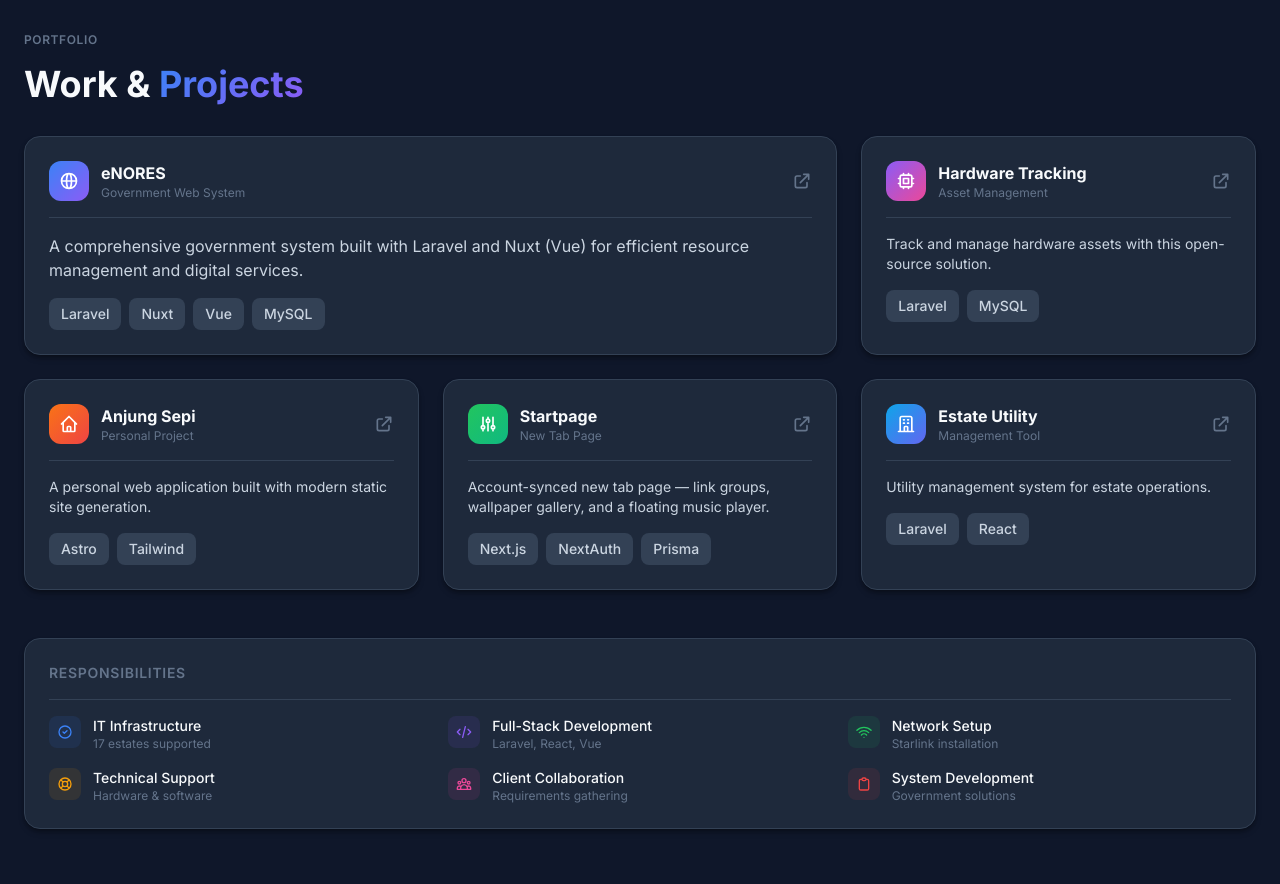
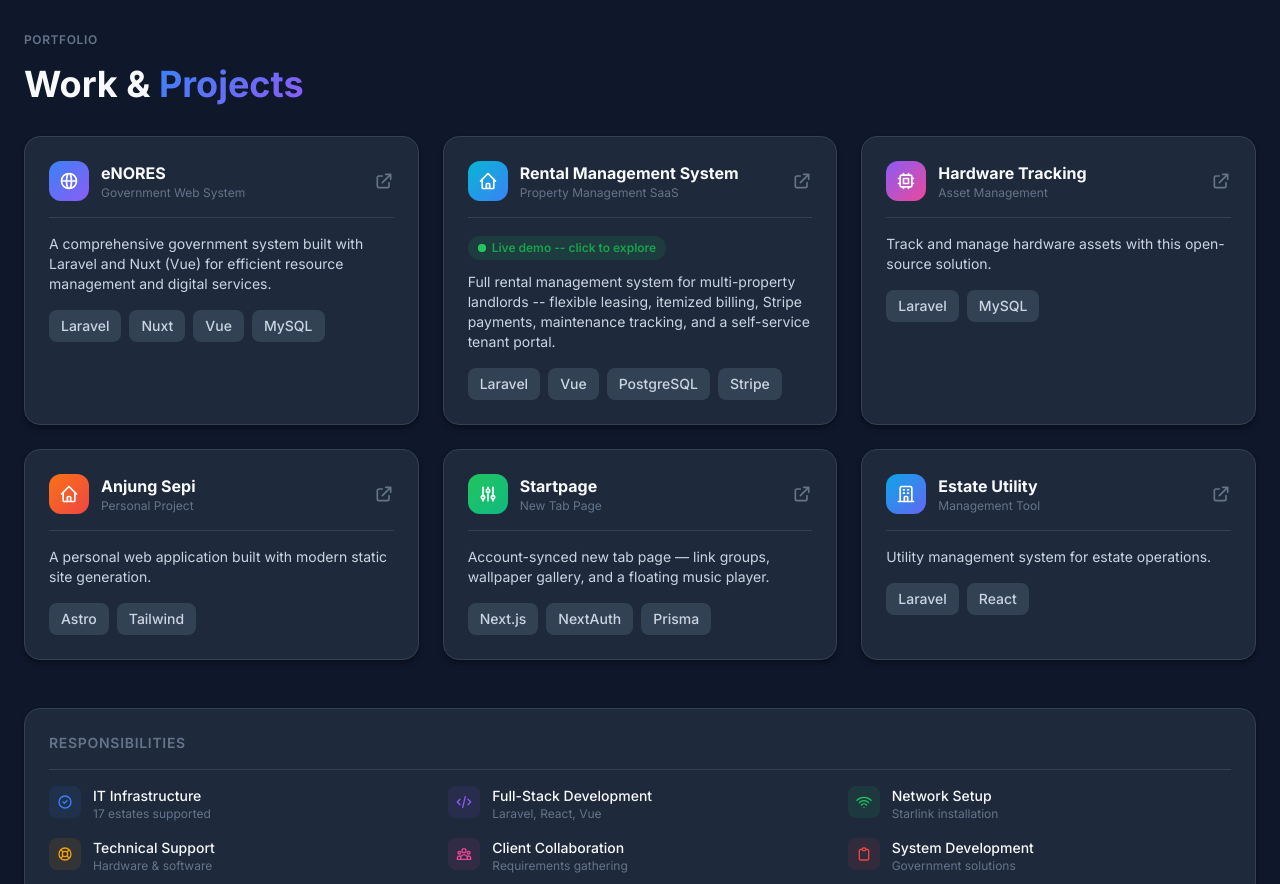
Before and after one commit to YsinHsim/yasinhassim, an Astro site: page /portfolio in a window 1280 px wide. Shown: the part 2260-3144 px from the top of the page. Built offline with nearby package versions, Linux system fonts and the light colour scheme; Astro itself is replaced by a stand-in of ours.

Commit message:
Add Rental Management System project card, unfeature eNORES to fix grid
Adding the new card as a regular-sized widget alongside eNORES's featured
2-column span left the grid at 7 width-units, which doesn't divide evenly
into the 3-column layout -- produced a lopsided row and an orphaned card.
Dropping eNORES's featured span brings all 6 cards to equal width (6 units),
restoring a clean, evenly-divided grid.

The new card links to the live rental-management demo and carries a
pulsing "Live demo" badge to invite click-through.

Co-Authored-By: Claude Sonnet 5 <noreply@anthropic.com>
Claude-Session: https://claude.ai/code/session_01W4if1ZcYwtPyd7byjKM45h

```diff
--- a/src/components/Projects.astro
+++ b/src/components/Projects.astro
@@ -11,8 +11,8 @@
     <!-- Projects Grid -->
     <div class="grid grid-cols-1 md:grid-cols-2 lg:grid-cols-3 gap-6 mb-12">
 
-      <!-- eNORES (Featured) -->
-      <a href="https://enores.jtksabah.gov.my/" target="_blank" class="widget md:col-span-2 p-6 group cursor-pointer">
+      <!-- eNORES -->
+      <a href="https://enores.jtksabah.gov.my/" target="_blank" class="widget p-6 group cursor-pointer">
         <div class="widget-header">
           <div class="flex items-center gap-3">
             <div class="w-10 h-10 rounded-xl flex items-center justify-center bg-gradient">
@@ -29,7 +29,7 @@
             <path stroke-linecap="round" stroke-linejoin="round" stroke-width="2" d="M10 6H6a2 2 0 00-2 2v10a2 2 0 002 2h10a2 2 0 002-2v-4M14 4h6m0 0v6m0-6L10 14"/>
           </svg>
         </div>
-        <p class="mb-4 text-secondary">
+        <p class="text-sm mb-4 text-secondary">
           A comprehensive government system built with Laravel and Nuxt (Vue) for efficient resource management and digital services.
         </p>
         <div class="flex flex-wrap gap-2">
@@ -37,6 +37,42 @@
           <span class="skill-badge">Nuxt</span>
           <span class="skill-badge">Vue</span>
           <span class="skill-badge">MySQL</span>
+        </div>
+      </a>
+
+      <!-- Rental Management System -->
+      <a href="https://rental-management-t65r.onrender.com" target="_blank" class="widget p-6 group cursor-pointer">
+        <div class="widget-header">
+          <div class="flex items-center gap-3">
+            <div class="w-10 h-10 rounded-xl flex items-center justify-center" style="background: linear-gradient(135deg, #06b6d4 0%, #3b82f6 100%);">
+              <svg class="w-5 h-5 text-white" fill="none" stroke="currentColor" viewBox="0 0 24 24">
+                <path stroke-linecap="round" stroke-linejoin="round" stroke-width="2" d="M3 12l2-2m0 0l7-7 7 7M5 10v10a1 1 0 001 1h3m10-11l2 2m-2-2v10a1 1 0 01-1 1h-3m-6 0a1 1 0 001-1v-4a1 1 0 011-1h2a1 1 0 011 1v4a1 1 0 001 1m-6 0h6"/>
+              </svg>
+            </div>
+            <div>
+              <h3 class="font-bold group-hover:text-blue-500 transition-colors text-primary">Rental Management System</h3>
+              <p class="text-xs text-muted">Property Management SaaS</p>
+            </div>
+          </div>
+          <svg class="w-5 h-5 transition-transform group-hover:translate-x-1 text-muted" fill="none" stroke="currentColor" viewBox="0 0 24 24">
+            <path stroke-linecap="round" stroke-linejoin="round" stroke-width="2" d="M10 6H6a2 2 0 00-2 2v10a2 2 0 002 2h10a2 2 0 002-2v-4M14 4h6m0 0v6m0-6L10 14"/>
+          </svg>
+        </div>
+        <span class="inline-flex items-center gap-1.5 rounded-full px-2.5 py-1 mb-3 text-xs font-semibold" style="background: rgba(34, 197, 94, 0.12); color: #16a34a;">
+          <span class="relative flex w-2 h-2">
+            <span class="animate-ping absolute inline-flex w-full h-full rounded-full opacity-75" style="background: #22c55e;"></span>
+            <span class="relative inline-flex rounded-full w-2 h-2" style="background: #22c55e;"></span>
+          </span>
+          Live demo -- click to explore
+        </span>
+        <p class="text-sm mb-4 text-secondary">
+          Full rental management system for multi-property landlords -- flexible leasing, itemized billing, Stripe payments, maintenance tracking, and a self-service tenant portal.
+        </p>
+        <div class="flex flex-wrap gap-2">
+          <span class="skill-badge">Laravel</span>
+          <span class="skill-badge">Vue</span>
+          <span class="skill-badge">PostgreSQL</span>
+          <span class="skill-badge">Stripe</span>
         </div>
       </a>
 
```
